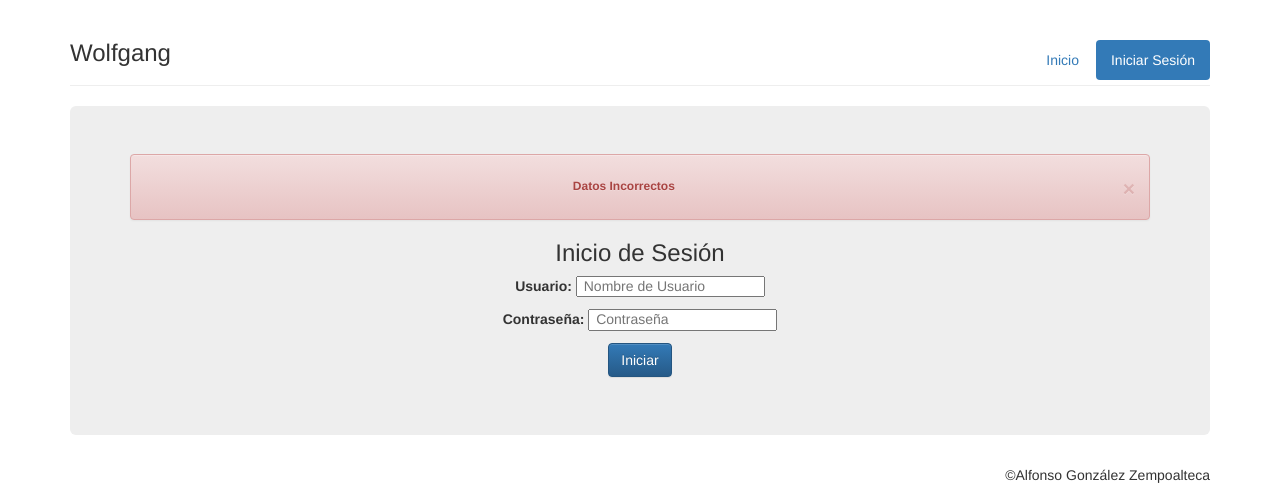
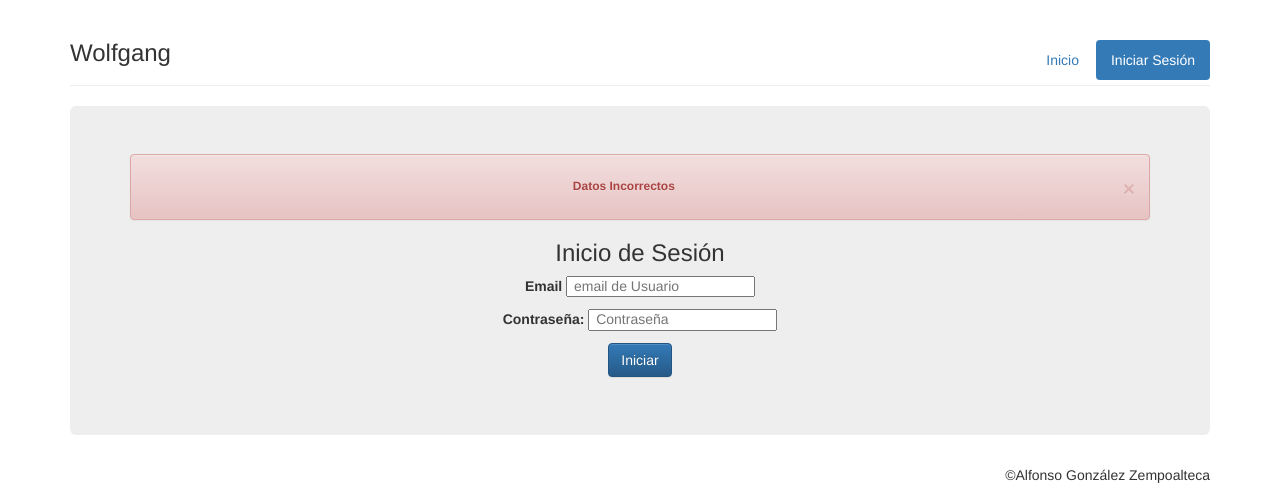
Before and after one commit to Alfonso6z/IngenieriaEnSoftware, a CodeIgniter app: page /IngenieriaEnSoftware/index.php/login/validaLogin in a window 1280 px wide. Shown: the top 494 px of the page. Run offline with CodeIgniter, Linux system fonts and the light colour scheme; data comes from the database, SQL or seed files in the repository; some libraries are stand-ins or nearby versions.

Commit message:
inicio de sesion con email

```diff
--- a/application/controllers/Login.php
+++ b/application/controllers/Login.php
@@ -24,7 +24,7 @@ class Login extends CI_Controller {
 	}
 	public function validaLogin(){
 		$data = array(
-			'nombre' => $this->input->post('nombre'),
+			'email' => $this->input->post('email'),
 			'contrasena' => $this->input->post('contrasena')
 		);
 		$res = $this->login_model->login($data);
--- a/application/models/Login_model.php
+++ b/application/models/Login_model.php
@@ -7,7 +7,7 @@ class Login_model extends CI_Model {
 		$this->load->database();
 	}
 	public function login($data){
-		$this->db->where('user',$data['nombre']);
+		$this->db->where('email',$data['email']);
 		$this->db->where('password',md5($data['contrasena']));
 		$q = $this->db->get('login');
 		if($q->num_rows()>0){
--- a/application/views/encuestas/iniciarSesion.php
+++ b/application/views/encuestas/iniciarSesion.php
@@ -1,7 +1,7 @@
 <?= form_open('/login/validaLogin')?>
 <?php
-	$nombre=array(
-		'name' => 'nombre','placeholder' => ' Nombre de Usuario');
+	$email=array(
+		'name' => 'email','placeholder' => ' email de Usuario');
 	$contrasena = array(
 		'name' => 'contrasena','placeholder' => ' Contraseña');
 	$var=site_url('login');
@@ -31,8 +31,8 @@
           </div>
         <?php } ?>
       		<h3 class = "text-center">Inicio de Sesión</h3>
-      		<h5 class = "text-center"><?=  form_label('Usuario: ','nombre') ?>
-      		<?= form_input($nombre) ?></h5>
+      		<h5 class = "text-center"><?=  form_label('Email ','email') ?>
+      		<?= form_input($email) ?></h5>
       		<h5 class = "text-center"><?=  form_label('Contraseña: ','contrasena') ?>
       		<?= form_password($contrasena) ?></h5>
       		<h5 class = "text-center"><?= form_submit('','Iniciar',"class='btn btn-primary'")?>
```
